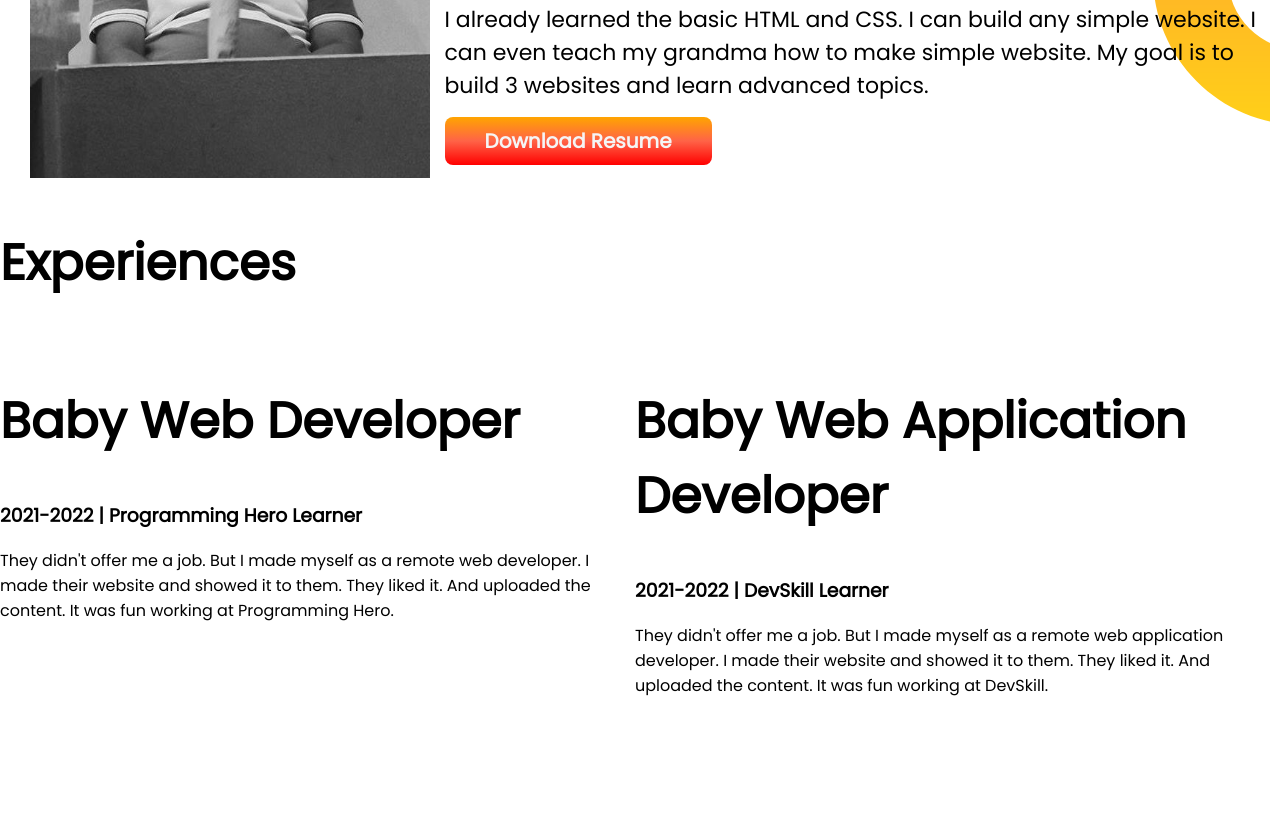
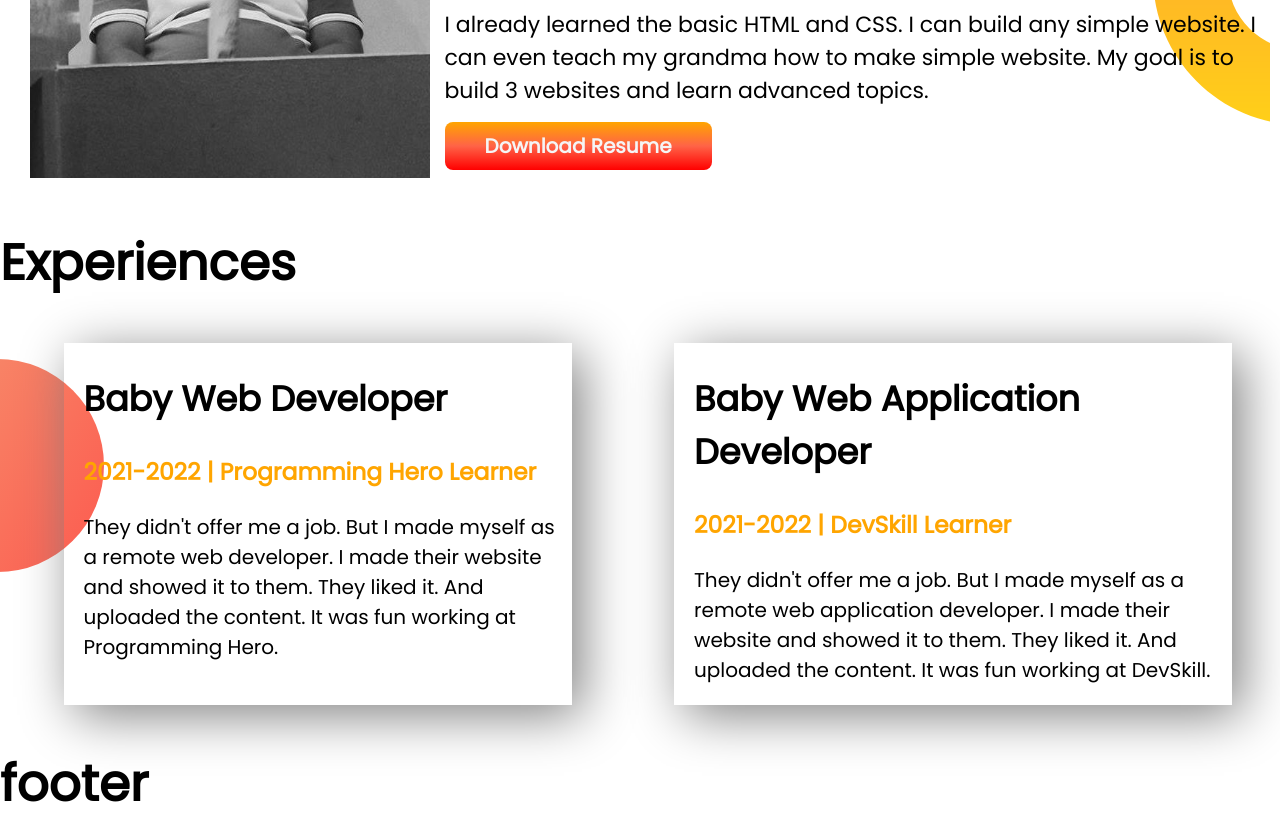
Before and after one commit to srshaon/FirstPortfolio, a plain HTML site: page index.html in a window 1280 px wide. Shown: the part 916-1756 px from the top of the page. Before the commit the page ends 1630 px from the top, so only its background shows below. Drawn offline with Linux system fonts and the light colour scheme.

Commit message:
last changes saved

```diff
--- a/index.html
+++ b/index.html
@@ -16,7 +16,7 @@
     <section class="top-banner flexible-container">
         <div class="text-only">
             <h1>Welcome To</h1>
-            <h1> <span class="header-span">S.R. Shaon<small>'s</small> </span> World!</h1>
+            <h1> <span class="orange-color-span">S.R. Shaon<small>'s</small> </span> World!</h1>
             <h3>Part-Time Coder, Full-Time Learner!</h3>
             <p class="paragraphOne-text">
                 Life is all about learning and colouring. Learning through failures;
@@ -55,9 +55,10 @@
     <section class="bottom-section">
         <h1>Experiences</h1>
         <div class="flexible-container">
-            <div class="programming-hero">
-                <h1>Baby Web Developer</h1>
-                <h3>2021-2022 | Programming Hero Learner</h3>
+            <div class="learning-items Programming-hero">
+                <h2>Baby Web Developer</h2>
+
+                <h3 class="orange-color-span">2021-2022 | Programming Hero Learner</h3>
                 <p>
                     They didn't offer me a job. But I made myself as a remote
                     web developer. I made their website and showed it to them.
@@ -65,9 +66,9 @@
                     at Programming Hero.
                 </p>
             </div>
-            <div class="devskill">
-                <h1>Baby Web Application Developer</h1>
-                <h3>2021-2022 | DevSkill Learner</h3>
+            <div class="learning-items DevSkill">
+                <h2>Baby Web Application Developer</h2>
+                <h3 class="orange-color-span">2021-2022 | DevSkill Learner</h3>
                 <p>
                     They didn't offer me a job. But I made myself as a remote
                     web application developer. I made their website and showed
@@ -77,6 +78,9 @@
             </div>
         </div>
     </section>
+    <section>
+        <h1>footer</h1>
+    </section>
 </body>
 
 </html>
--- a/style.css
+++ b/style.css
@@ -6,7 +6,10 @@ body{
 h1{
     font-size: 50px;
 }
-.header-span{
+h2{
+    font-size: 35px;
+}
+.orange-color-span{
     color: orange;
 
 }
@@ -71,9 +74,23 @@ h1{
     width: 65%;
     font-size: 22px;
 }
-.devskill{
-    width: 50%;
+.learning-items{
+    font-size: 20px;
+    box-shadow: 10px 10px 50px grey;
+    margin-left: 5%;
+    margin-right: 3%;
+    padding-left: 20px;
 }
-.programming-hero{
-    width: 50%;
+.Programming-hero{
+    width: 40%;
+
 }
+.DevSkill{
+    width: 44%;
+
+}
+.bottom-section{
+    background-image: url(images/exp-bg.png);
+    background-repeat: no-repeat;
+    background-position: left;
+}
```
